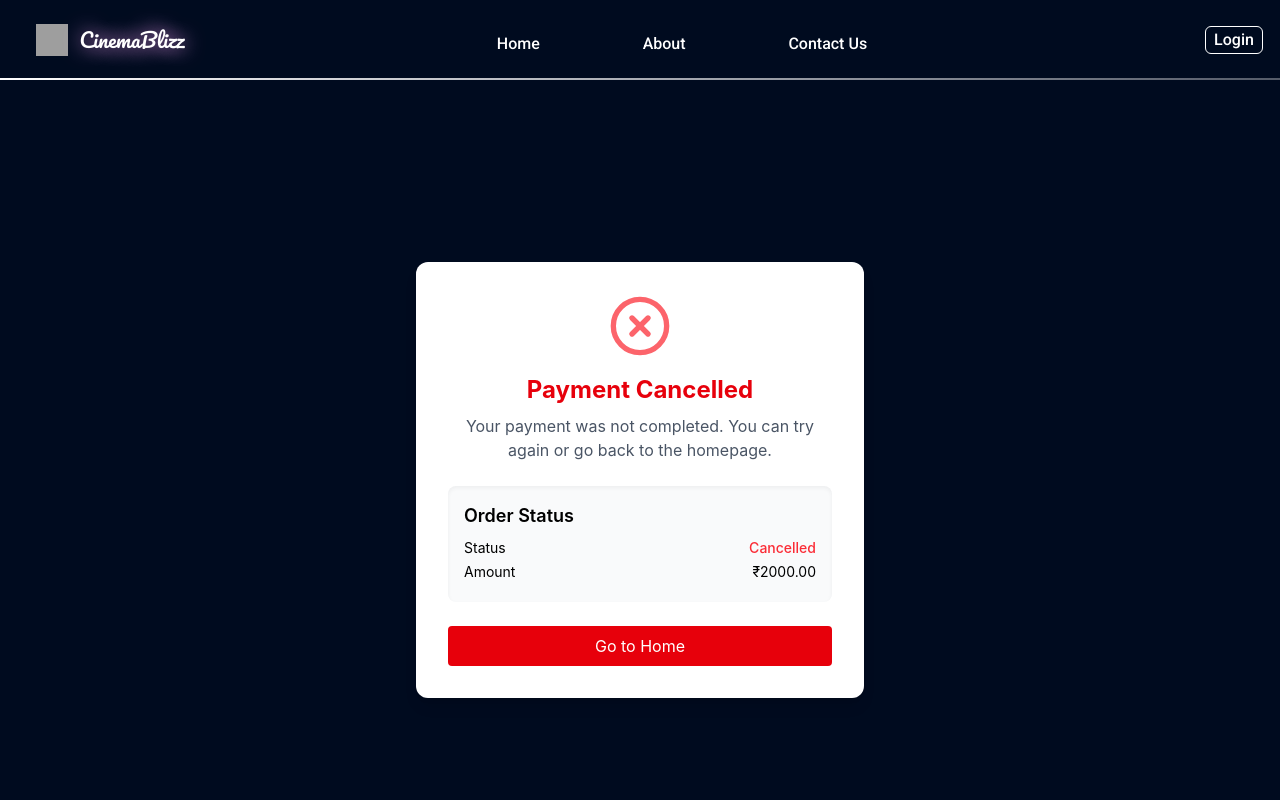
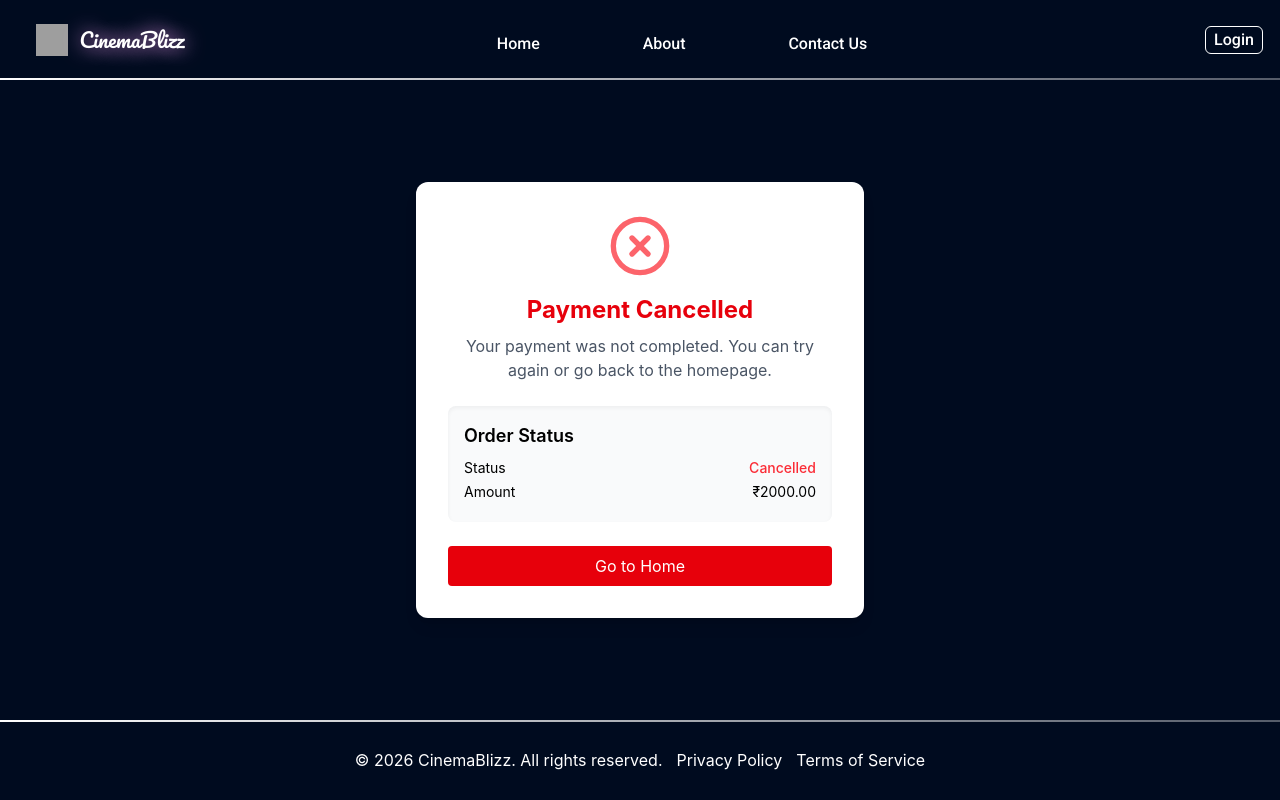
Before and after one commit to Sufiyan3101/CinemaBlizz, a React (Vite) app in the folder Frontend-vite/: page /cancel in a window 1280 px wide. Shown: the top 800 px of the page. Built offline with nearby package versions, Linux system fonts and the light colour scheme; grey boxes are pictures that could not be loaded.

Commit message:
Updated stripe success and cancel page issue

```diff
--- a/Frontend-vite/src/Pages/CancelPage.jsx
+++ b/Frontend-vite/src/Pages/CancelPage.jsx
@@ -4,7 +4,7 @@ import { XCircle } from 'lucide-react'; // You can use any icon library
 
 const CancelPage = () => {
   return (
-    <div className="min-h-screen bg-[#000B1F] flex flex-col justify-center items-center px-4">
+    <div className="h-[80vh] bg-[#000B1F] flex flex-col justify-center items-center px-4">
       <div className="bg-white p-8 rounded-xl shadow-lg w-full max-w-md text-center">
         <XCircle className="text-red-500 w-16 h-16 mx-auto mb-4 animate-pulse" />
         <h1 className="text-2xl font-bold text-red-600 mb-2">Payment Cancelled</h1>
--- a/Frontend-vite/src/Pages/SuccessPage.jsx
+++ b/Frontend-vite/src/Pages/SuccessPage.jsx
@@ -9,7 +9,7 @@ const SuccessPage = () => {
   }, []);
 
   return (
-    <div className="min-h-screen bg-[#000B1F] flex flex-col justify-center items-center px-4">
+    <div className="h-[80vh] bg-[#000B1F] flex flex-col justify-center items-center px-4">
       <div className="bg-white p-8 rounded-xl shadow-lg w-full max-w-md text-center">
         <CheckCircle className="text-green-500 w-16 h-16 mx-auto mb-4 animate-bounce" />
         <h1 className="text-2xl font-bold text-green-600 mb-2">Payment Successful</h1>
```
